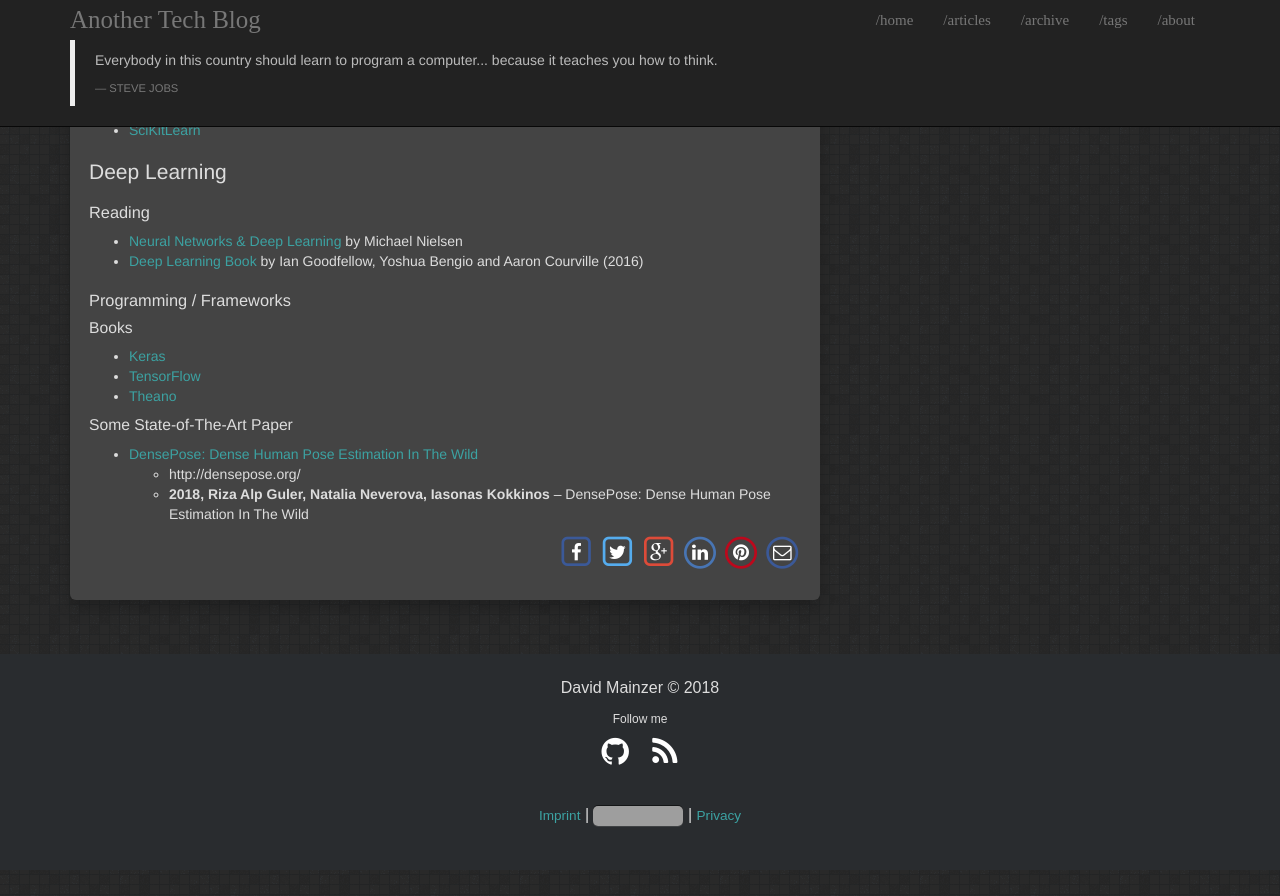
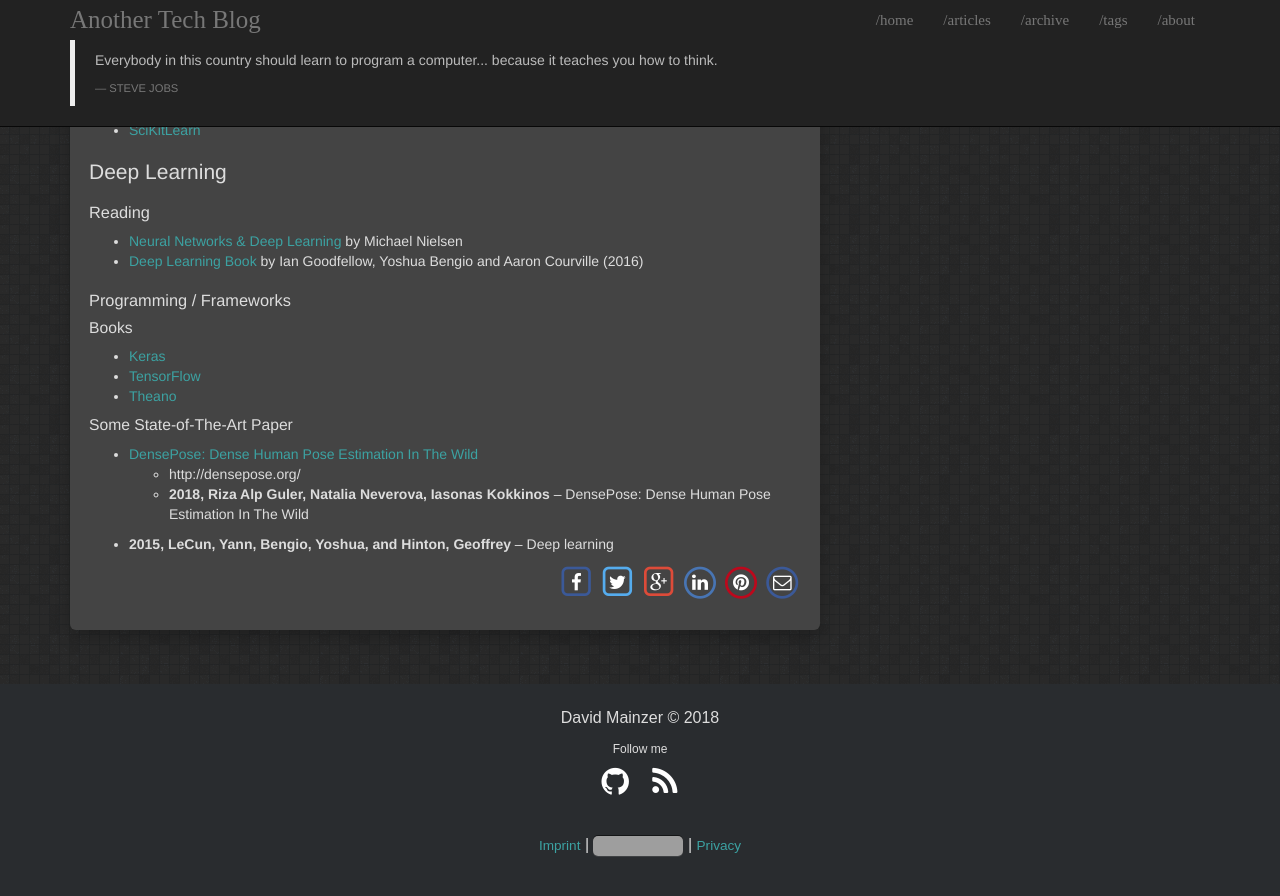
Before and after one commit to davidmainzer/davidmainzer.github.io, a Jekyll site: the page built from _articles/Deep_Learning.md, in a window 1280 px wide and 900 px high, scrolled down 506 px. Shown: the top 896 px of the window. Built offline with Jekyll 4.4.1, drawn with Linux system fonts in a browser that asks for light colours; nearby versions of some CDN libraries; before the commit the page ends 1376 px from its top, so only the background shows below that; grey boxes are pictures that could not be loaded.

Commit message:
Update Deep_Learning.md

```diff
--- a/_articles/Deep_Learning.md
+++ b/_articles/Deep_Learning.md
@@ -54,7 +54,9 @@ This is a summary of some of the resources that I have either found useful mysel
 
 <bibtex src="{{ site.url }}/bibtex/2018_-_DensePose.bib"></bibtex>
 
-
 * [DensePose: Dense Human Pose Estimation In The Wild](https://arxiv.org/abs/1802.00434)
   * http://densepose.org/
   * <div class="bibtex_display" bibtexkeys="Guler2018DensePose"></div>
+
+<bibtex src="{{ site.url }}/bibtex/2015_-_DeepLearning_LeCunHinton.bib"></bibtex>
+* <div class="bibtex_display" bibtexkeys="lecun2015deep"></div>
```
